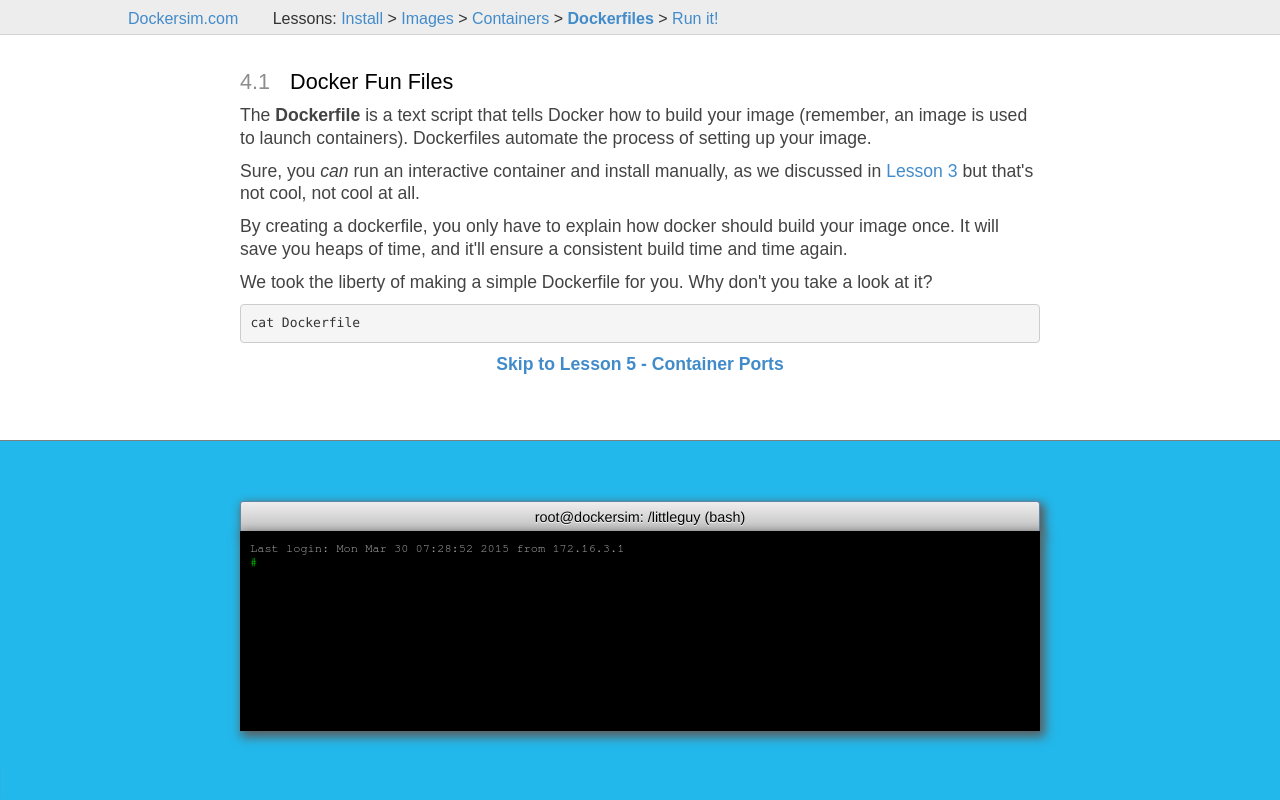
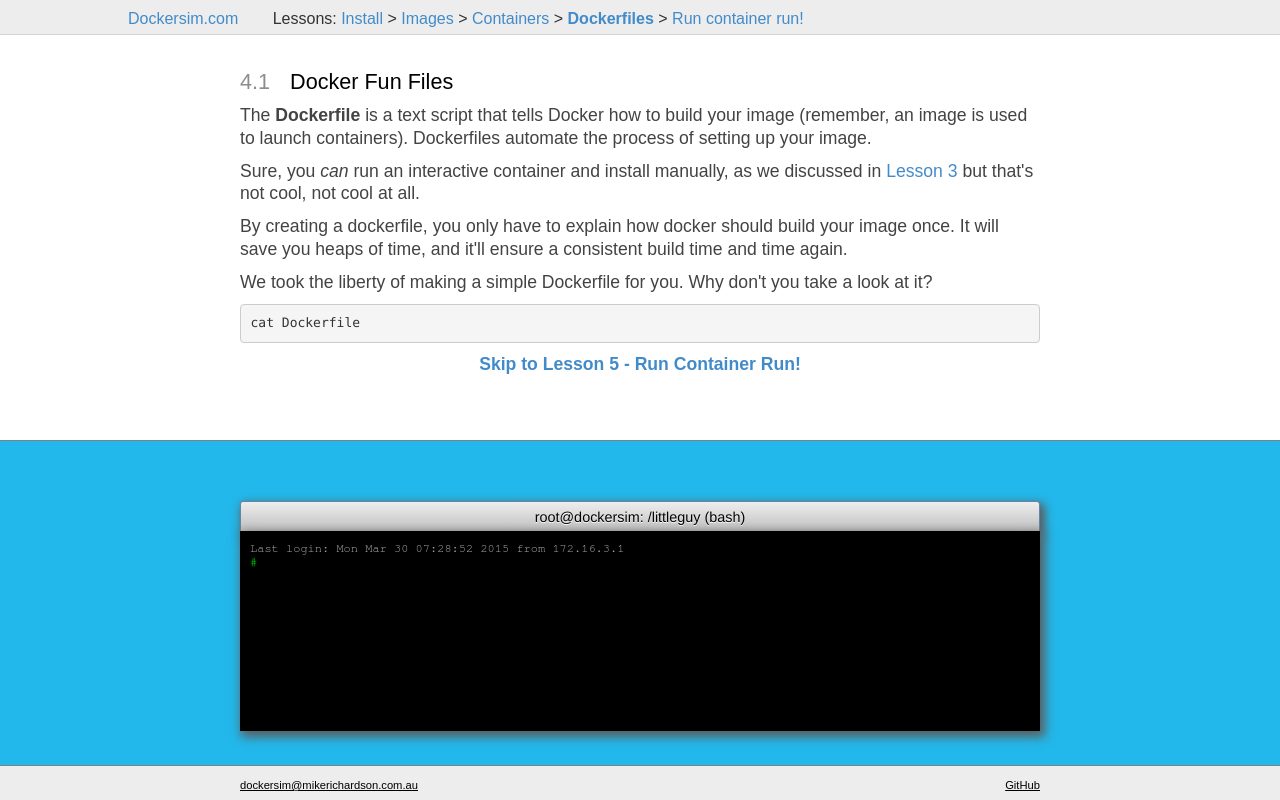
Before and after one commit to ironmike-au/dockersim, a website: page lessons/4-dockerfiles.html in a window 1280 px wide. Drawn offline with Linux system fonts and the light colour scheme.

Commit message:
Added footer bar and some final tweaking

```diff
--- a/assets/css/global.css
+++ b/assets/css/global.css
@@ -38,6 +38,52 @@
 
 main {
     overflow: auto;
+}
+
+footer  {
+    height: 30px;
+    margin-top: 0px;
+    padding-top: 0px;
+    position: fixed;
+    bottom: 0;
+    left: 0;
+    width: 100%;
+    margin: 0 auto;
+    border-top-style: solid;
+    border-top-width: 1px;
+    border-top-color: gray;
+    background: #EDEDED;
+    height: 35px;
+    font-size: 0.7em;
+    font-weight: 200;
+}
+
+.footer-wrapper {
+    width: 800px;
+    margin: 0 auto;
+}
+
+.footer-wrapper a {
+    color: black;
+    text-decoration: underline;
+}
+
+.footer-wrapper a:hover,
+.footer-wrapper a:active,
+.footer-wrapper a:visited {
+    text-decoration: none;
+}
+
+.footer-left {
+    padding: 7px 0 0;
+    display: inline;
+    float: left;
+}
+
+.footer-right {
+    padding: 7px 0 0;
+    display: inline;
+    float: right;
 }
 
 .home-wrapper {
--- a/lessons/4-dockerfiles.html
+++ b/lessons/4-dockerfiles.html
@@ -17,7 +17,7 @@
         <li>></li>
         <li><a class="active" href="/lessons/4-dockerfiles.html">Dockerfiles</a>
         <li>></li>
-        <li><a href="/lessons/5-run.html">Run it!</a>
+        <li><a href="/lessons/5-run.html">Run container run!</a>
     </ol>
   </header>
   <div class="instruction-div">
@@ -28,7 +28,7 @@
       <p>By creating a dockerfile, you only have to explain how docker should build your image once. It will save you heaps of time, and it'll ensure a consistent build time and time again.</p>
       <p>We took the liberty of making a simple Dockerfile for you. Why don't you take a look at it? </p>
       <pre><code>cat Dockerfile</code></pre>
-      <p class="next-lesson"><a href="/lessons/4-dockerfile.html">Skip to Lesson 5 - Container Ports</a></p>
+      <p class="next-lesson"><a href="/lessons/5-run.html">Skip to Lesson 5 - Run Container Run!</a></p>
     </div>
     <div id="l4-s2" style="display: none">
       <h2><em>4.2</em>Understanding the Dockerfile</h2>
@@ -37,7 +37,7 @@
       <p>So let's build it! Docker build looks foor a Dockerfile in the path you specify, in our case, it's in /littleguy.</p>
       <pre><code>docker build -t littleguy /littleguy</code></pre>
       <p>The -t flag tags our image for friendly human reference. </p>
-      <p class="next-lesson"><a href="/lessons/4-dockerfile.html">Skip to Lesson 5 - Container Ports</a></p>
+      <p class="next-lesson"><a href="/lessons/5-run.html">Skip to Lesson 5 - Run Container Run!</a></p>
     </div>
     <div id="l4-s3" style="display: none">
       <h2><em>4.3</em>Layers upon layers</h2>
@@ -45,14 +45,14 @@
       <p>You might have noticed that with each Step, docker used a new image ID. As we mentioned in <a href="/lessons/2-images.html">Lesson 2</a>, images are read-only, so each change to an image is layered on top of the earlier images.</p>
       <p>Let's take a look at the layers in our new image. </p>
       <pre><code>docker history littleguy</code></pre>
-      <p class="next-lesson"><a href="/lessons/4-dockerfile.html">Skip to Lesson 5 - Container Ports</a></p>
+      <p class="next-lesson"><a href="/lessons/5-run.html">Skip to Lesson 5 - Run Container Run!</a></p>
     </div>
     <div id="l4-s4" style="display: none">
       <h2><em>4.4</em>Little Guy: A History</h2>
       <p>As you can see, this image includes each step in our Docker file, as well as the earlier steps from the Ubuntu 14.04 image, too.</p>
       <p>Image layers help you to see roll-back changes to an image that break your app, and, they let you see a history of changes to the image. </p>
       <p>Now that we have an image with Apache2 on it, let's take a look and see how we can bring it to life in a new container. </p>
-      <p class="next-lesson"><a href="/lessons/4-dockerfile.html">Proceed to Lesson 5 - Container Ports</a></p>
+      <p class="next-lesson"><a href="/lessons/5-run.html">Proceed to Lesson 5 - Run Container Run!</a></p>
     </div>
   </div>
   <div class="terminal-div">
@@ -65,6 +65,12 @@
     </div>
   </div>
   </div>
+  <footer>
+    <div class="footer-wrapper">
+      <p class="footer-left"><a href="mailto:dockersim@mikerichardson.com.au">dockersim@mikerichardson.com.au</a></p>
+      <p class="footer-right"><a href="http://github.com/otakumike/">GitHub</a></p>
+    </div>
+  </footer>
   <script src="/assets/js/jquery-1.7.1.min.js"></script>
   <script src="/assets/js/bootstrap.min.js"></script>
   <script src="/assets/js/jquery.terminal-0.8.8.js"></script>
```
Also changed, not shown: index.html (+7 -1 lines), lessons/1-install.html (+7 -2 lines), lessons/2-images.html (+7 -2 lines), lessons/3-containers.html (+7 -1 lines), lessons/5-run.html (+7 -1 lines).
